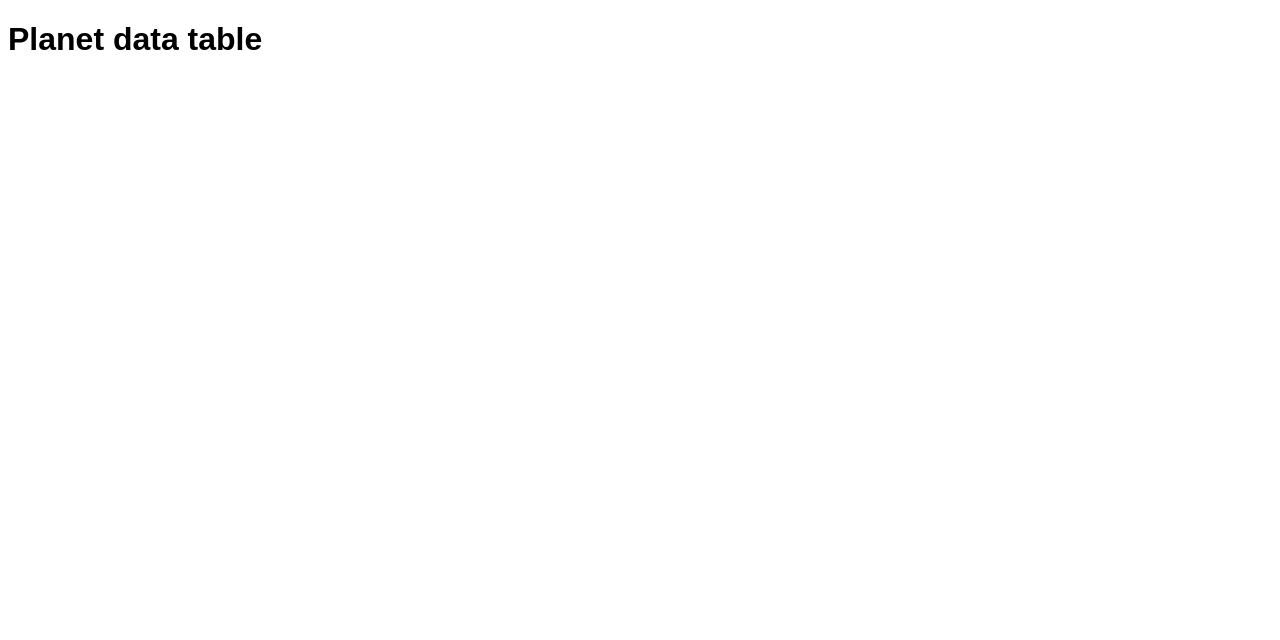
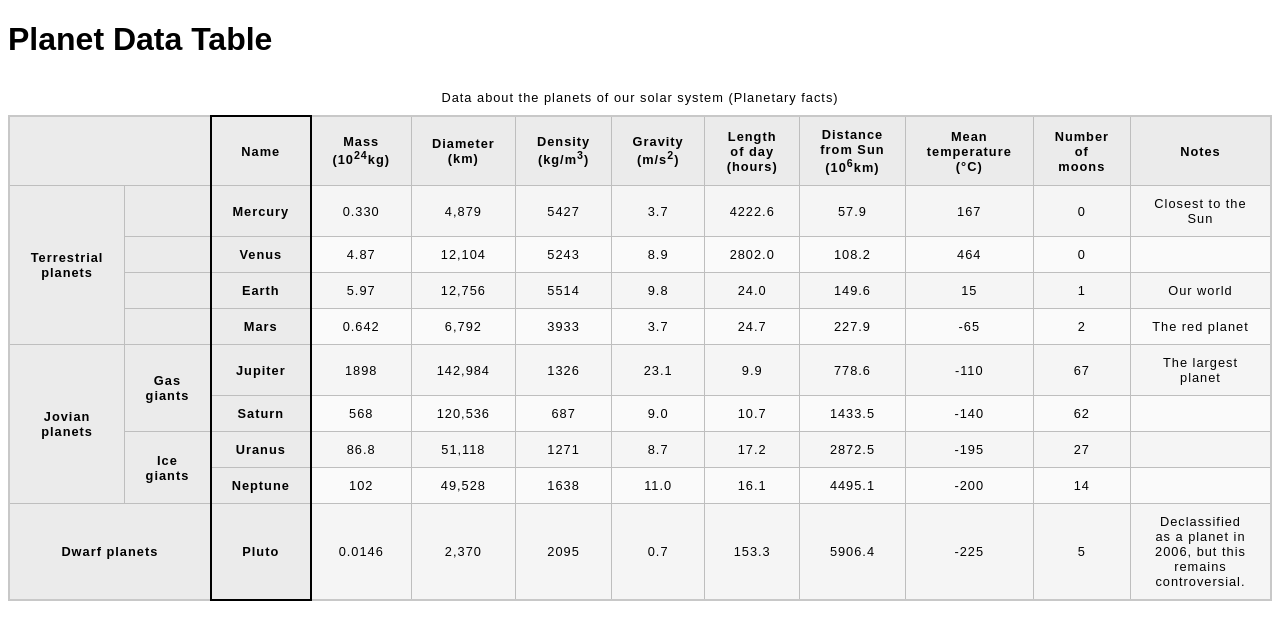
Before and after one commit to ananthpravin/ananthpravin.github.io, a plain HTML site: page Assignment 2/Part 2/index.html in a window 1280 px wide. Drawn offline with Linux system fonts and the light colour scheme.

Commit message:
after validation checking

```diff
--- a/Assignment 2/Part 2/index.html
+++ b/Assignment 2/Part 2/index.html
@@ -6,15 +6,166 @@
         -->
 
 
-<!doctype html>
-<html lang="en-US">
+<!DOCTYPE html>
+<html lang="en">
   <head>
-    <meta charset="utf-8" />
-    <meta name="viewport" content="width=device-width" />
-    <title>Planet data table</title>
-    <link href="style.css" rel="stylesheet" type="text/css" />
-  </head>
+    <meta charset="utf-8">
+    <title>Structuring Planet Data</title>
+    <link href="style.css" rel="stylesheet" />
+</head>
   <body>
-    <h1>Planet data table</h1>
+
+    <h1>Planet Data Table</h1>
+
+    <table>
+      <caption>Data about the planets of our solar system (Planetary facts)</caption>
+
+      <colgroup>
+        <col span="2">
+        <col class="column-border">
+        <col span="9">
+      </colgroup>
+
+      <thead>
+        <tr>
+          <th colspan="2" rowspan="1">&nbsp;</th>
+          <th scope="col">Name</th>
+          <th scope="col">Mass (10<sup>24</sup>kg)</th>
+          <th scope="col">Diameter (km)</th>
+          <th scope="col">Density (kg/m<sup>3</sup>)</th>
+          <th scope="col">Gravity (m/s<sup>2</sup>)</th>
+          <th scope="col">Length of day (hours)</th>
+          <th scope="col">Distance from Sun (10<sup>6</sup>km)</th>
+          <th scope="col">Mean temperature (°C)</th>
+          <th scope="col">Number of moons</th>
+          <th scope="col">Notes</th>
+        </tr>
+      </thead>
+
+      <tbody>
+
+        <tr>
+          <th rowspan="4" colspan="1" scope="rowgroup">Terrestrial planets</th>
+          <th rowspan="1" colspan="1" scope="row">&nbsp;</th>
+          <th scope="row">Mercury</th>
+          <td>0.330</td>
+          <td>4,879</td>
+          <td>5427</td>
+          <td>3.7</td>
+          <td>4222.6</td>
+          <td>57.9</td>
+          <td>167</td>
+          <td>0</td>
+          <td>Closest to the Sun</td>
+        </tr>
+        <tr>
+          <th rowspan="1" colspan="1" scope="row">&nbsp;</th>
+          <th scope="row">Venus</th>
+          <td>4.87</td>
+          <td>12,104</td>
+          <td>5243</td>
+          <td>8.9</td>
+          <td>2802.0</td>
+          <td>108.2</td>
+          <td>464</td>
+          <td>0</td>
+          <td>&nbsp;</td>
+        </tr>
+        <tr>
+          <th rowspan="1" colspan="1" scope="row">&nbsp;</th>
+          <th scope="row">Earth</th>
+          <td>5.97</td>
+          <td>12,756</td>
+          <td>5514</td>
+          <td>9.8</td>
+          <td>24.0</td>
+          <td>149.6</td>
+          <td>15</td>
+          <td>1</td>
+          <td>Our world</td>
+        </tr>
+        <tr>
+          <th rowspan="1" colspan="1" scope="row">&nbsp;</th>
+          <th scope="row">Mars</th>
+          <td>0.642</td>
+          <td>6,792</td>
+          <td>3933</td>
+          <td>3.7</td>
+          <td>24.7</td>
+          <td>227.9</td>
+          <td>-65</td>
+          <td>2</td>
+          <td>The red planet</td>
+        </tr>
+
+        <tr>
+          <th rowspan="4" colspan="1" scope="rowgroup">Jovian planets</th>
+          <th rowspan="2" colspan="1" scope="rowgroup">Gas giants</th>
+          <th scope="row">Jupiter</th>
+          <td>1898</td>
+          <td>142,984</td>
+          <td>1326</td>
+          <td>23.1</td>
+          <td>9.9</td>
+          <td>778.6</td>
+          <td>-110</td>
+          <td>67</td>
+          <td>The largest planet</td>
+        </tr>
+        <tr>
+          <th scope="row">Saturn</th>
+          <td>568</td>
+          <td>120,536</td>
+          <td>687</td>
+          <td>9.0</td>
+          <td>10.7</td>
+          <td>1433.5</td>
+          <td>-140</td>
+          <td>62</td>
+          <td>&nbsp;</td>
+        </tr>
+        <tr>
+          <th rowspan="2" colspan="1" scope="rowgroup">Ice giants</th>
+          <th scope="row">Uranus</th>
+          <td>86.8</td>
+          <td>51,118</td>
+          <td>1271</td>
+          <td>8.7</td>
+          <td>17.2</td>
+          <td>2872.5</td>
+          <td>-195</td>
+          <td>27</td>
+          <td>&nbsp;</td>
+        </tr>
+        <tr>
+          <th scope="row">Neptune</th>
+          <td>102</td>
+          <td>49,528</td>
+          <td>1638</td>
+          <td>11.0</td>
+          <td>16.1</td>
+          <td>4495.1</td>
+          <td>-200</td>
+          <td>14</td>
+          <td>&nbsp;</td>
+        </tr>
+
+        <tr>
+          <th rowspan="1" colspan="2" scope="rowgroup">Dwarf planets</th>
+          <th scope="row">Pluto</th>
+          <td>0.0146</td>
+          <td>2,370</td>
+          <td>2095</td>
+          <td>0.7</td>
+          <td>153.3</td>
+          <td>5906.4</td>
+          <td>-225</td>
+          <td>5</td>
+          <td>Declassified as a planet in 2006, but this remains controversial.</td>
+        </tr>
+
+      </tbody>
+    </table>
+
   </body>
 </html>
```
